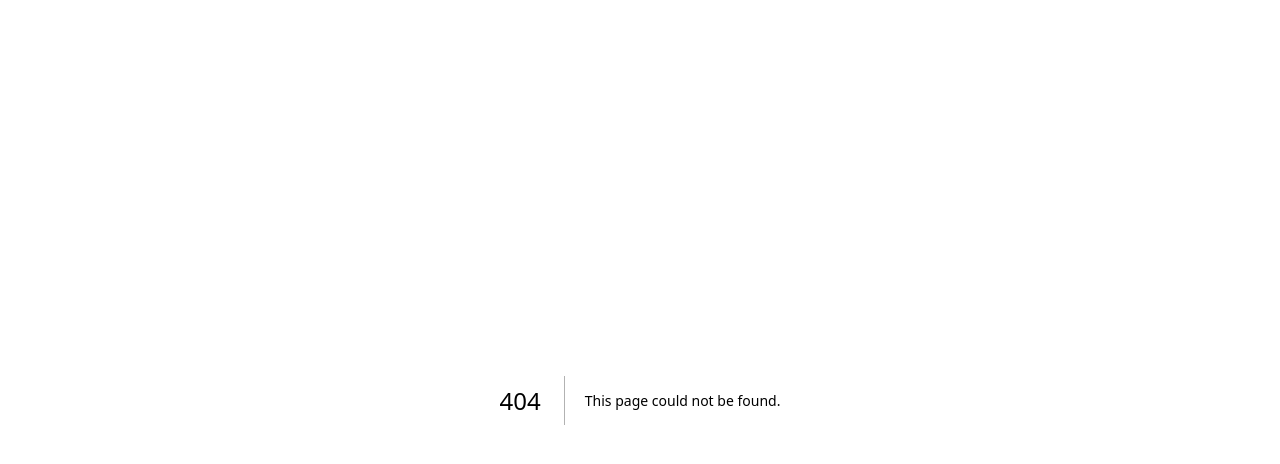
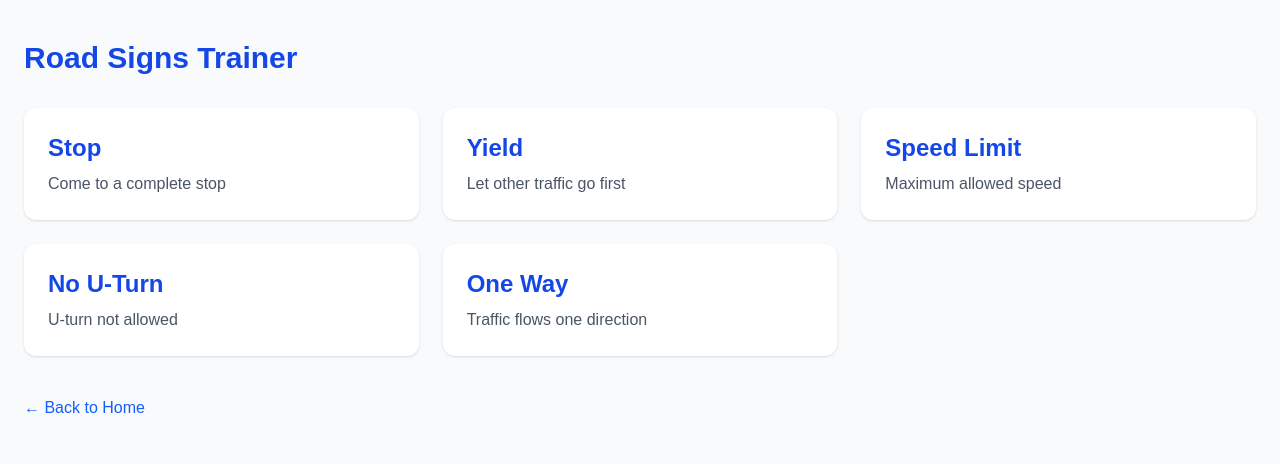
Before and after one commit to wdelong57/roadready-english, a Next.js app: page /signs in a window 1280 px wide. Before the commit this address had no page. Shown: the top 464 px of the page. Built offline with nearby package versions, Linux system fonts and the light colour scheme.

Commit message:
Signs page

```diff
--- /dev/null
+++ b/app/signs/page.tsx
@@ -0,0 +1,37 @@
+export default function SignsPage() {
+  const signs = [
+    { name: "Stop", meaning: "Come to a complete stop" },
+    { name: "Yield", meaning: "Let other traffic go first" },
+    { name: "Speed Limit", meaning: "Maximum allowed speed" },
+    { name: "No U-Turn", meaning: "U-turn not allowed" },
+    { name: "One Way", meaning: "Traffic flows one direction" },
+  ];
+
+  return (
+    <main className="min-h-screen bg-gray-50 px-6 py-10">
+      <h1 className="text-3xl font-bold text-blue-700 mb-8">
+        Road Signs Trainer
+      </h1>
+
+      <div className="grid md:grid-cols-3 gap-6">
+        {signs.map((s, i) => (
+          <div key={i} className="p-6 bg-white rounded-xl shadow">
+            <div className="text-2xl font-semibold text-blue-700">
+              {s.name}
+            </div>
+            <div className="mt-2 text-gray-600">
+              {s.meaning}
+            </div>
+          </div>
+        ))}
+      </div>
+
+      <a
+        href="/"
+        className="inline-block mt-10 text-blue-600 hover:underline"
+      >
+        ← Back to Home
+      </a>
+    </main>
+  );
+}
```
